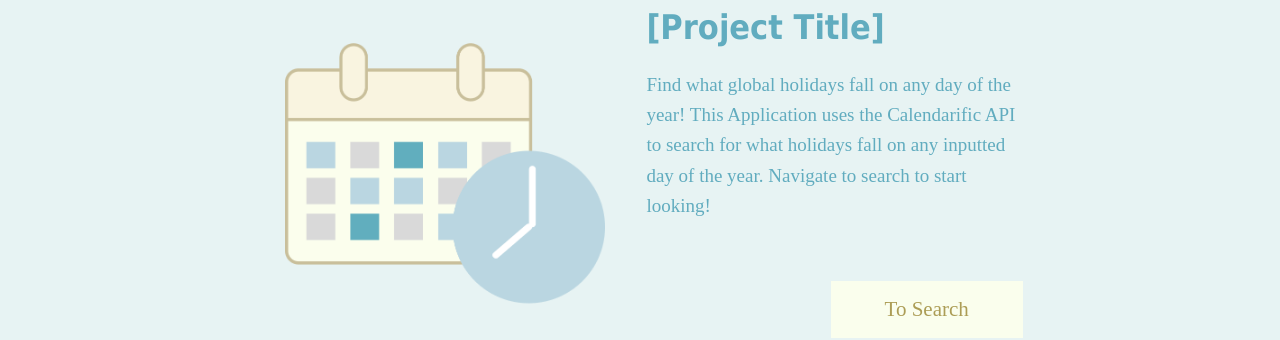
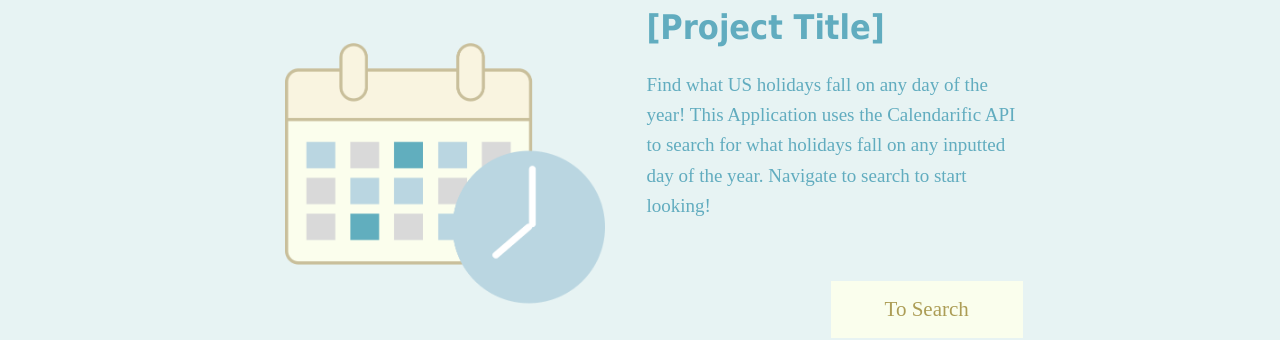
Before and after one commit to jrcann11/cs391-final-project, a Next.js app: page / in a window 1280 px wide. Shown: the part 275-615 px from the top of the page. Built offline with nearby package versions, Linux system fonts and the light colour scheme.

Commit message:
fixed changed

```diff
--- a/app/page.tsx
+++ b/app/page.tsx
@@ -82,7 +82,7 @@ export default function Home(){
               </ImgDiv>
               <TextDiv>
                   <StyledH1>[Project Title]</StyledH1>
-                  <StyledDescription>Find what global holidays fall on any day of the year! This Application uses the Calendarific API to search for what holidays fall on any inputted day of the year. Navigate to search to start looking!</StyledDescription>
+                  <StyledDescription>Find what US holidays fall on any day of the year! This Application uses the Calendarific API to search for what holidays fall on any inputted day of the year. Navigate to search to start looking!</StyledDescription>
                   <SearchButtonDiv>
                       <SearchButton/>
                   </SearchButtonDiv>
```
